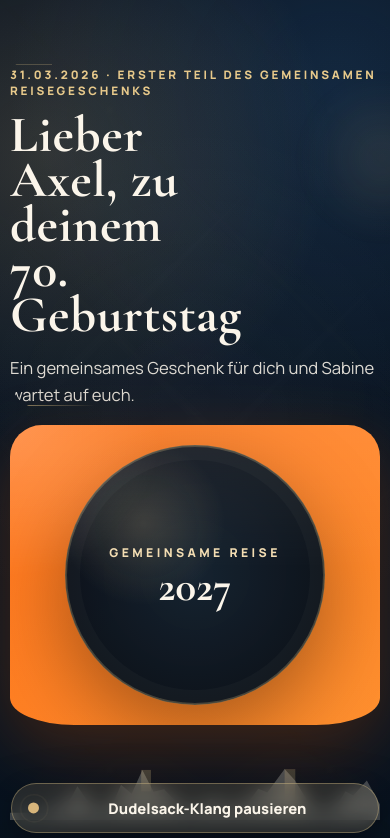
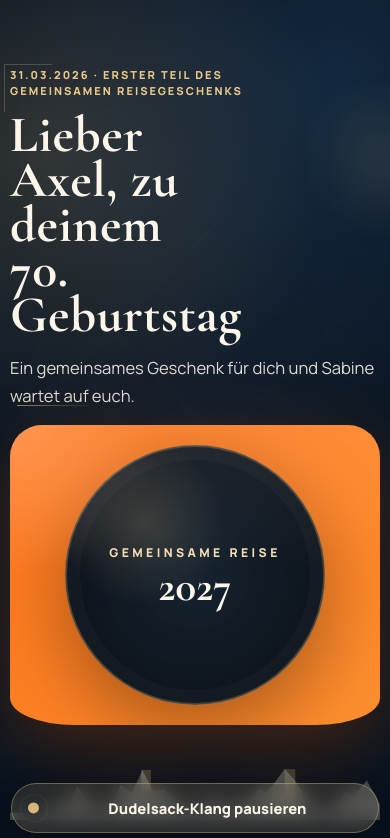
Before and after one commit to phamann84/bday-gutschein, a website: page v/c7n2f9m4e8q1/index.html in a window 390 px wide. Shown: the top 838 px of the page. Drawn offline with nearby package versions, Linux system fonts and the light colour scheme.

Commit message:
Fix clipped hero eyebrow on mobile

```diff
--- a/assets/styles/main.css
+++ b/assets/styles/main.css
@@ -144,7 +144,7 @@
 
 .hero__copy {
   position: relative;
-  overflow: hidden;
+  overflow: visible;
   padding: 1rem 0 0;
   border-radius: 2rem;
 }
@@ -201,6 +201,8 @@
   letter-spacing: 0.24em;
   font-size: 0.73rem;
   font-weight: 800;
+  line-height: 1.45;
+  text-wrap: balance;
   color: var(--gold-500);
 }
 
@@ -1105,6 +1107,16 @@
 }
 
 @media (max-width: 620px) {
+  .eyebrow,
+  .voucher__eyebrow,
+  .detail-card__eyebrow,
+  .closing__eyebrow,
+  .hero__itinerary-title,
+  .promise-card__eyebrow {
+    letter-spacing: 0.18em;
+    font-size: 0.69rem;
+  }
+
   .voucher--split .voucher__frame {
     grid-template-columns: 1.08fr 0.92fr;
   }
--- a/package.json
+++ b/package.json
@@ -1,6 +1,6 @@
 {
   "name": "edinburgh-geburtstagsreise-gutschein",
-  "version": "1.0.8",
+  "version": "1.0.9",
   "private": true,
   "scripts": {
     "preview": "python3 -m http.server 4173"
```
Also changed, not shown: README.md.
